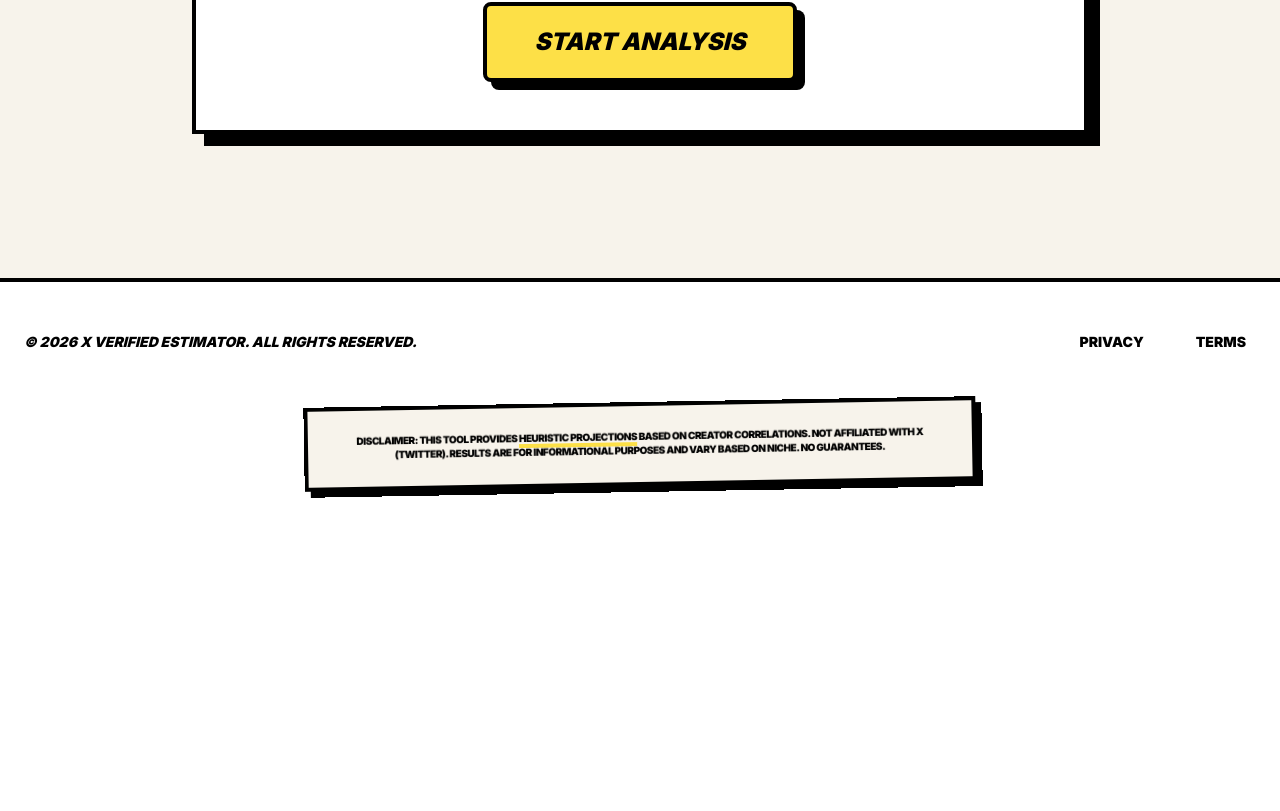
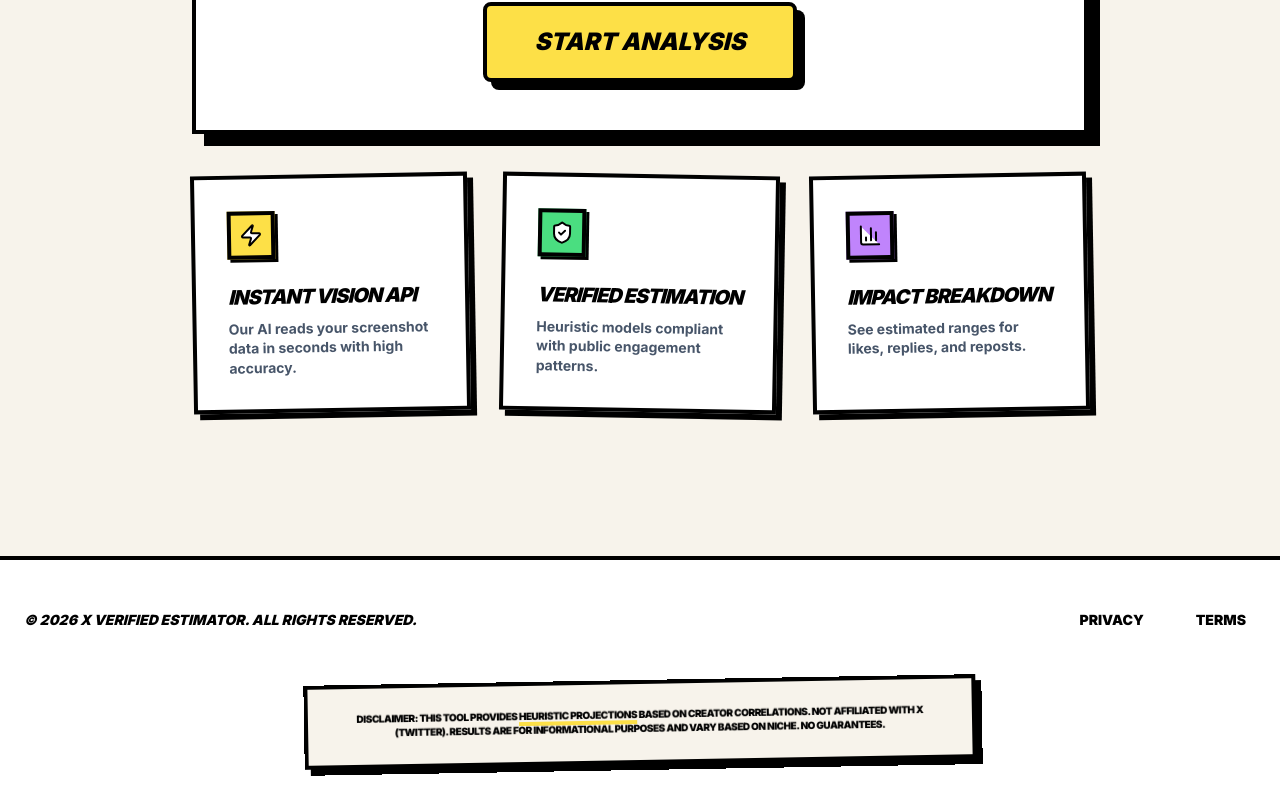
Before and after one commit to Sufiyanshah483/x-verified-estimator, a Next.js app: page / in a window 1280 px wide. Shown: the part 1010-1821 px from the top of the page. Before the commit the page ends 1544 px from the top, so only its background shows below. Built offline with nearby package versions, Linux system fonts and the light colour scheme.

Commit message:
Added colored feature section from requested image

```diff
--- a/app/page.tsx
+++ b/app/page.tsx
@@ -8,7 +8,7 @@ import { AnalyzeForm } from '@/components/analyze-form';
 import { ResultsDashboard, AnalysisResult } from '@/components/results-dashboard';
 import { FloatingShapes } from '@/components/ui/floating-shapes';
 import { CursorGlow } from '@/components/ui/cursor-glow';
-import { UploadCloud, Sparkles, ArrowRight } from 'lucide-react';
+import { UploadCloud, Sparkles, Zap, ShieldCheck, BarChart3 } from 'lucide-react';
 import { analyzeDemoScreenshot } from '@/actions/demo-analyze';
 
 export default function Home() {
@@ -100,6 +100,33 @@ export default function Home() {
                                     </div>
                                 </div>
                             </div>
+
+                            {/* Features Section - Styled like the requested image but in Neubrutalism */}
+                            <div className="grid grid-cols-1 md:grid-cols-3 gap-8 mt-20 text-left">
+                                <div className="p-8 bg-white border-4 border-black shadow-[6px_6px_0px_0px_rgba(0,0,0,1)] rotate-[-1deg] hover:rotate-0 transition-all">
+                                    <div className="w-12 h-12 bg-[#fde047] border-4 border-black shadow-[3px_3px_0px_0px_rgba(0,0,0,1)] flex items-center justify-center mb-6">
+                                        <Zap className="size-6 text-black fill-white" />
+                                    </div>
+                                    <h4 className="text-xl font-black uppercase italic mb-2 tracking-tighter">Instant Vision API</h4>
+                                    <p className="text-sm font-bold text-slate-600 leading-snug">Our AI reads your screenshot data in seconds with high accuracy.</p>
+                                </div>
+
+                                <div className="p-8 bg-white border-4 border-black shadow-[6px_6px_0px_0px_rgba(0,0,0,1)] rotate-[1deg] hover:rotate-0 transition-all">
+                                    <div className="w-12 h-12 bg-[#4ade80] border-4 border-black shadow-[3px_3px_0px_0px_rgba(0,0,0,1)] flex items-center justify-center mb-6">
+                                        <ShieldCheck className="size-6 text-black fill-white" />
+                                    </div>
+                                    <h4 className="text-xl font-black uppercase italic mb-2 tracking-tighter">Verified Estimation</h4>
+                                    <p className="text-sm font-bold text-slate-600 leading-snug">Heuristic models compliant with public engagement patterns.</p>
+                                </div>
+
+                                <div className="p-8 bg-white border-4 border-black shadow-[6px_6px_0px_0px_rgba(0,0,0,1)] rotate-[-1deg] hover:rotate-0 transition-all">
+                                    <div className="w-12 h-12 bg-[#c084fc] border-4 border-black shadow-[3px_3px_0px_0px_rgba(0,0,0,1)] flex items-center justify-center mb-6">
+                                        <BarChart3 className="size-6 text-black fill-white" />
+                                    </div>
+                                    <h4 className="text-xl font-black uppercase italic mb-2 tracking-tighter">Impact Breakdown</h4>
+                                    <p className="text-sm font-bold text-slate-600 leading-snug">See estimated ranges for likes, replies, and reposts.</p>
+                                </div>
+                            </div>
                         </motion.section>
                     )}
 
```
